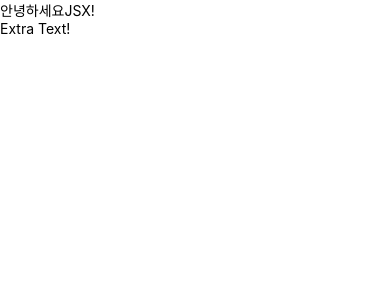
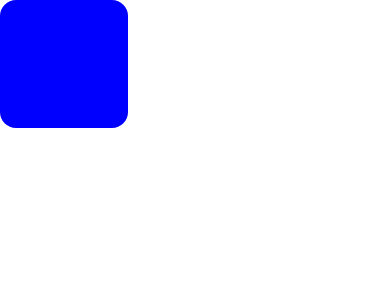
Before and after one commit to suaka/AwesomeProject, a React Native app: screen / in a window 390 px wide. Shown: the top 300 px of the page. Built offline with nearby package versions, Linux system fonts and the light colour scheme.

Commit message:
2024년1월14일

```diff
--- a/App.tsx
+++ b/App.tsx
@@ -7,14 +7,14 @@
 
 import React from 'react';
 import {SafeAreaView} from 'react-native';
-import Greeting from './components/Greeting';
+//import Greeting from './components/Greeting';
+import Box from './components/Box';
 
 const App = () => {
-  const name = 'JSX';
-
+  //const name = 'JSX';
   return (
     <SafeAreaView>
-      <Greeting name={name} />
+      <Box rounded={true} size="large" color="blue" />
     </SafeAreaView>
   );
 };
--- /dev/null
+++ b/components/Box.js
@@ -0,0 +1,50 @@
+import React from 'react';
+import {View, StyleSheet} from 'react-native';
+
+function Box(props) {
+  return (
+    <View
+      style={[
+        styles.box,
+        props.rounded && styles.rounded,
+        sizes[props.size],
+        {
+          backgroundColor: props.color,
+        },
+      ]}
+    />
+  );
+}
+
+const styles = StyleSheet.create({
+  box: {
+    backgroundColor: 'black',
+  },
+  rounded: {
+    borderRadius: 16,
+  },
+  small: {
+    width: 32,
+    height: 32,
+  },
+  medium: {
+    width: 64,
+    height: 64,
+  },
+  large: {
+    width: 128,
+    height: 128,
+  },
+});
+const sizes = {
+  small: styles.small,
+  medium: styles.medium,
+  large: styles.large,
+};
+
+Box.defaultProps = {
+  size: 'medium',
+  color: 'black',
+};
+
+export default Box;
```
